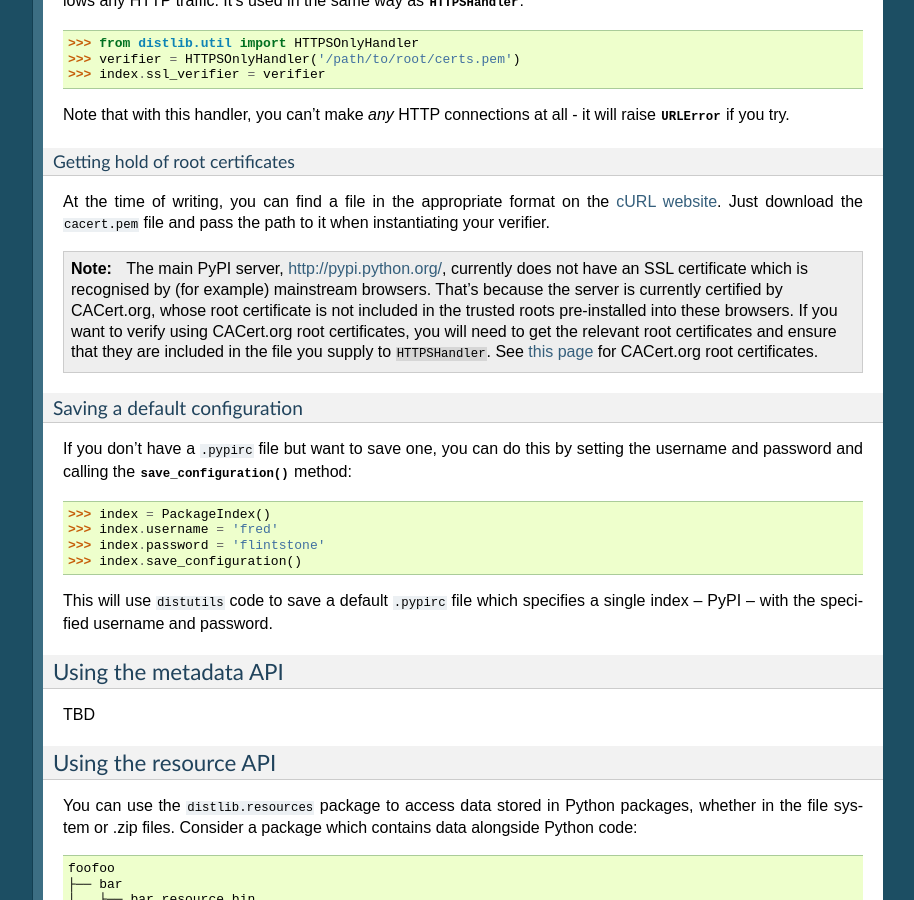
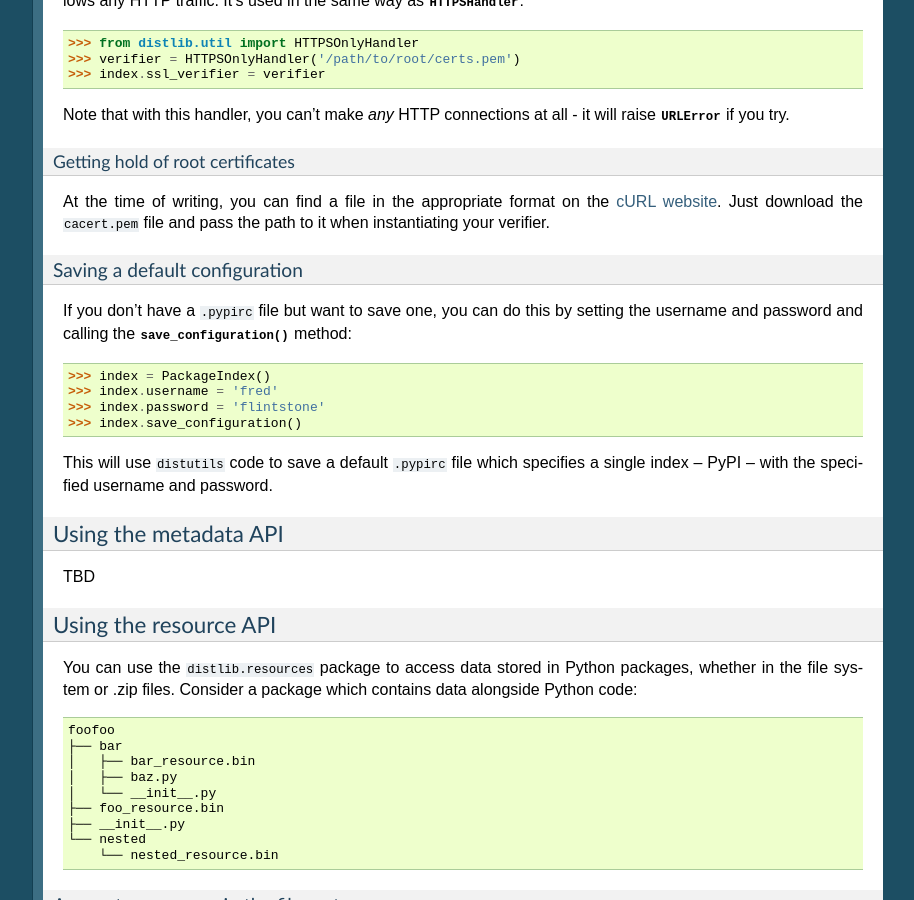
Before and after one commit to dstufft/distlib, a Sphinx documentation site: the page built from docs/tutorial.rst, in a window 1280 px wide and 900 px high, scrolled down 10583 px. Shown: the whole window, without its empty margins (187-1101 px from the left). Built offline with Sphinx 7.4.7, drawn with Linux system fonts in a browser that asks for light colours; formulas are drawn with MathJax 3; comment, search, counter and statistics services are not loaded; some of the changed text lies outside the part shown.

Commit message:
Updated documentation.

```diff
--- a/docs/conf.py
+++ b/docs/conf.py
@@ -50,7 +50,7 @@ copyright = u'2012-2013, The Python Software Foundation'
 # The short X.Y version.
 version = '0.1'
 # The full version, including alpha/beta/rc tags.
-release = '0.1.0'
+release = '0.1.1.dev0'
 
 # The language for content autogenerated by Sphinx. Refer to documentation
 # for a list of supported languages.
--- a/docs/tutorial.rst
+++ b/docs/tutorial.rst
@@ -681,17 +681,6 @@ Getting hold of root certificates
 At the time of writing, you can find a file in the appropriate format on the
 `cURL website <http://curl.haxx.se/docs/caextract.html>`_. Just download the
 ``cacert.pem`` file and pass the path to it when instantiating your verifier.
-
-
-.. note::
-   The main PyPI server, http://pypi.python.org/, currently does not have an
-   SSL certificate which is recognised by (for example) mainstream browsers.
-   That's because the server is currently certified by CACert.org, whose root
-   certificate is not included in the trusted roots pre-installed into these
-   browsers. If you want to verify using CACert.org root certificates, you
-   will need to get the relevant root certificates and ensure that they are
-   included in the file you supply to ``HTTPSHandler``. See `this page
-   <http://www.cacert.org/index.php?id=3>`_ for CACert.org root certificates.
 
 
 Saving a default configuration
```
